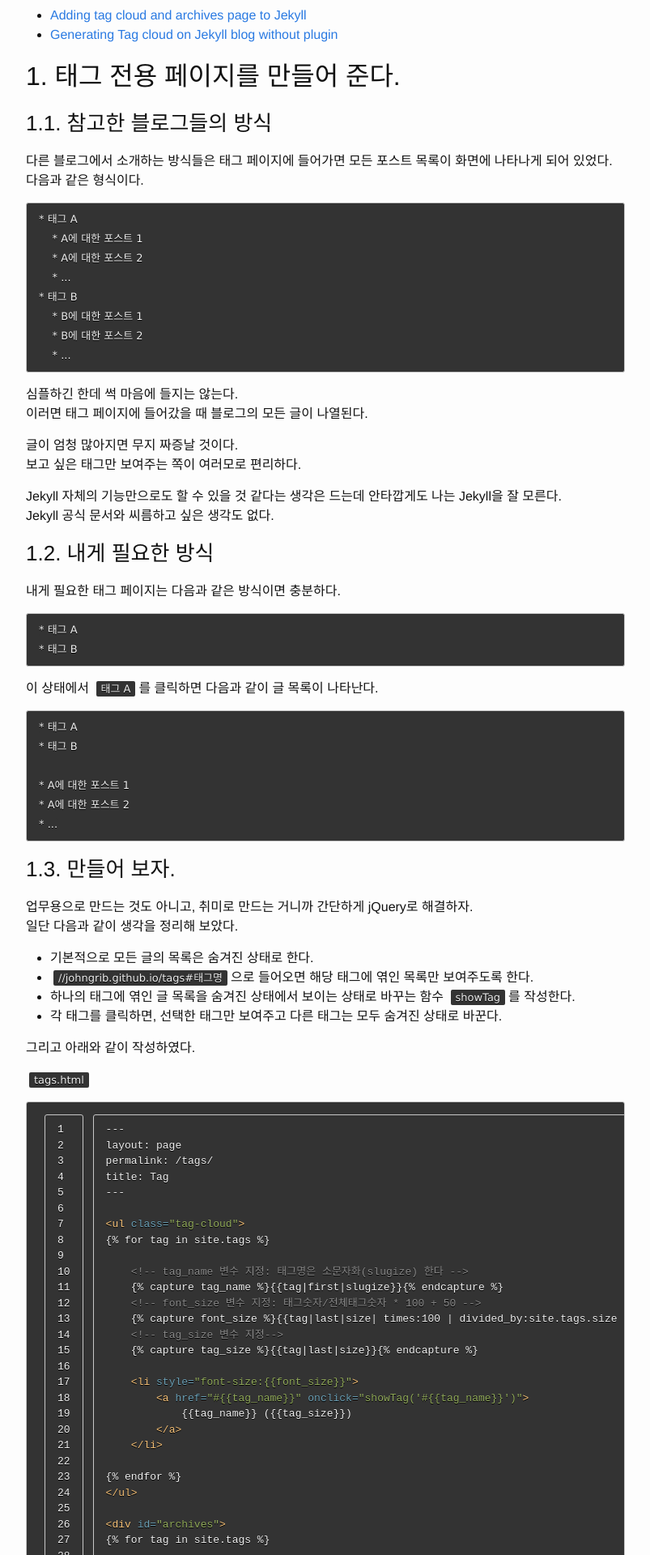
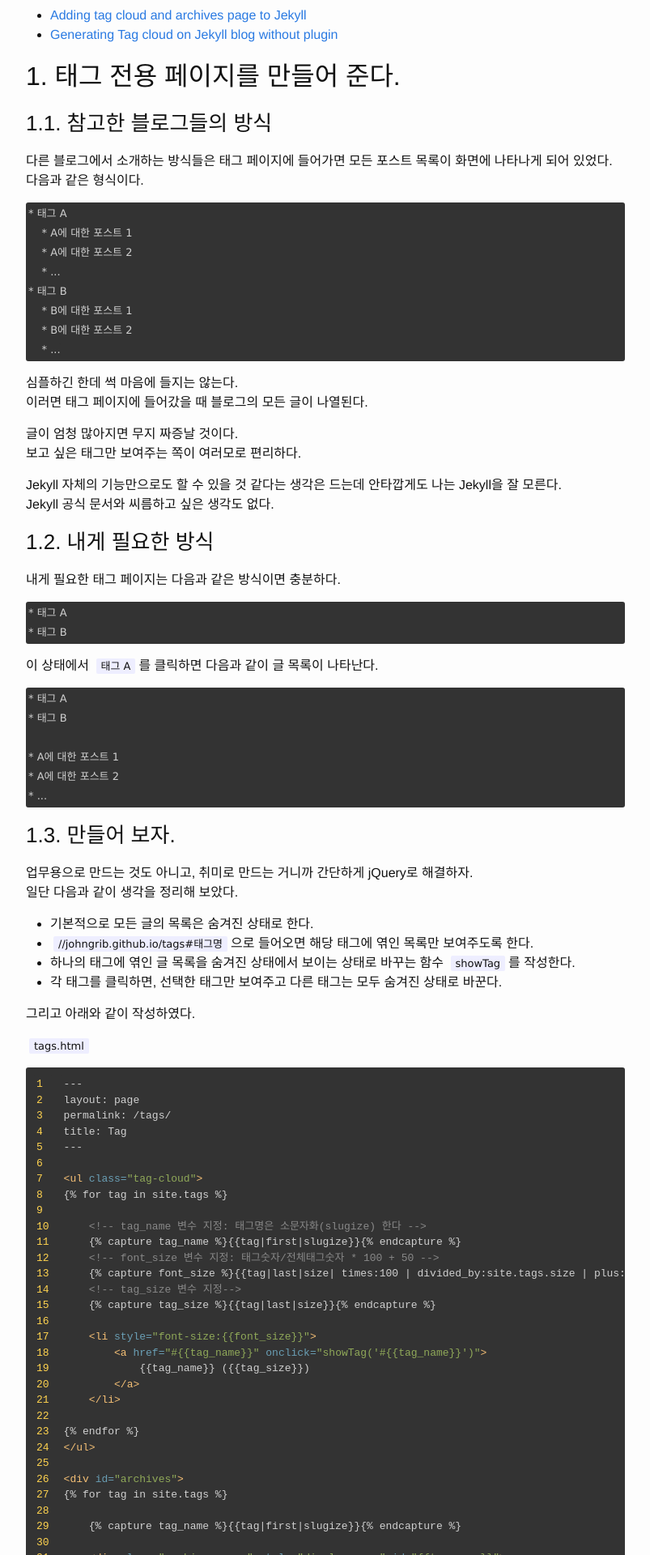
Before and after one commit to johngrib/johngrib.github.io.back, a Jekyll site: the page built from _posts/2017-01-22-jekyll-category-tag.md, in a window 1280 px wide. Shown: the part 496-2416 px from the top of the page at 81% size, without its empty margins (238-1041 px from the left). Built offline with Jekyll 4.4.1, drawn with Linux system fonts in a browser that asks for light colours; comment, search, counter and statistics services are not loaded.

Commit message:
syntx color 색깔 변경

```diff
--- a/_sass/minima/_base.scss
+++ b/_sass/minima/_base.scss
@@ -130,23 +130,30 @@ blockquote {
 code {
   font-family: 'Lucida Sans', Monaco, Bitstream Vera Sans Mono, Lucida Console, Terminal;
   font-size:13px;
-  color:#efefef;
-  text-shadow: 0px 1px 0px #000;
+  color:default;
+  text-shadow: 0px 1px 0px #eef;
   margin: 0 4px;
   padding: 2px 6px;
-  background: #333;
+  background: #eef;
   border-radius: 2px;
 }
 
 pre {
-  padding:8px 15px;
+  padding:1px 2px;
   background: #333333;
   border-radius: 3px;
-  border:1px solid #c7c7c7;
+  border:1px solid transparent;
   overflow: auto;
   overflow-y: hidden;
 
+  .lineno {
+      color: #ffd34f;
+  }
+
   code {
+    text-shadow: 0px 0px 0px transparent;
+    background: #333;
+    color: #D0D0D0;
     margin: 0px;
     padding: 0px;
   }
```
